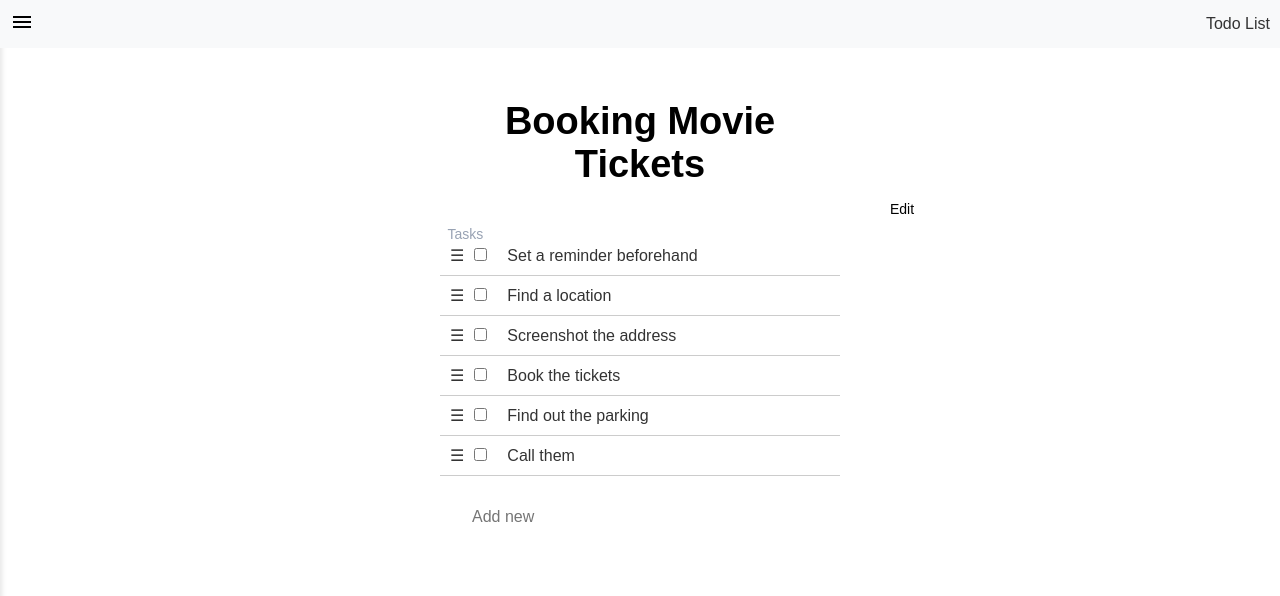
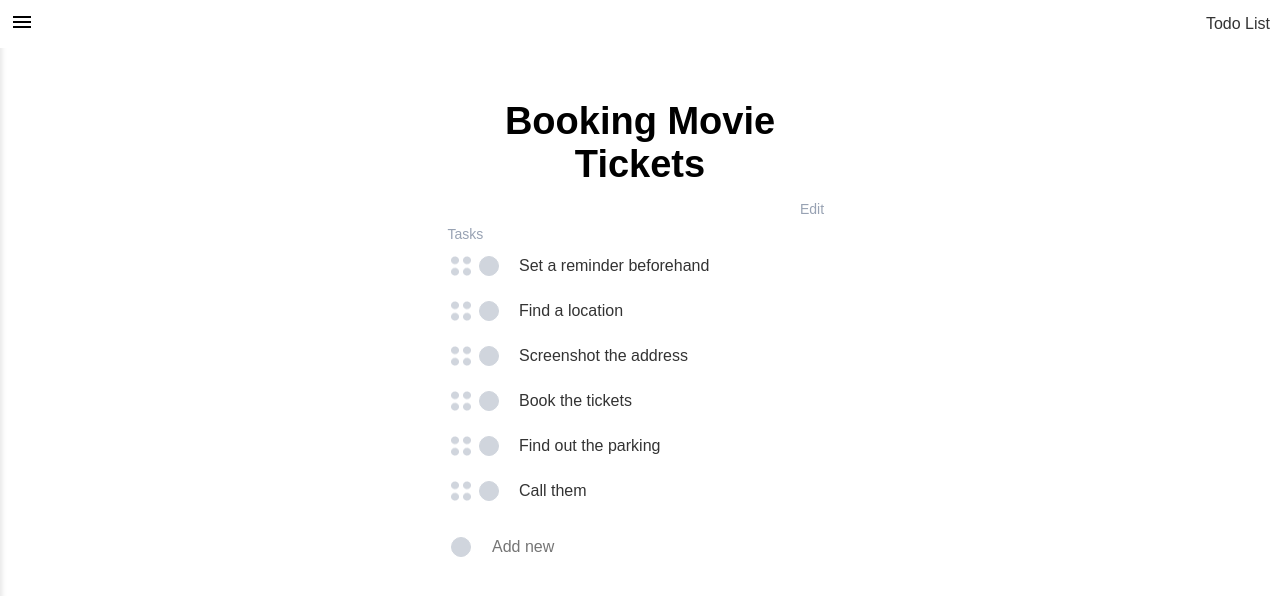
Before and after one commit to alanrochagomes/app-todolist, a React (Create React App) app: page / in a window 1280 px wide. Shown: the top 596 px of the page. Built offline with nearby package versions, Linux system fonts and the light colour scheme.

Commit message:
Projeto Estruturado

```diff
--- a/src/Header.css
+++ b/src/Header.css
@@ -1,5 +1,5 @@
 .header {
-  background-color: #f8f9fa;
+  background-color: #FFFFFF;
   padding: -5px;
   position: fixed;
   top: 0;
@@ -27,7 +27,7 @@
   left: 0;
   width: 250px;
   height: 100%;
-  background-color: #fcfaf8;
+  background-color: #D0D5DD;
   box-shadow: 2px 0 5px rgba(0, 0, 0, 0.1);
   transform: translateX(-100%);
   transition: transform 0.3s ease;
--- a/src/TaskItem.js
+++ b/src/TaskItem.js
@@ -4,6 +4,7 @@ import { FontAwesomeIcon } from "@fortawesome/react-fontawesome";
 import { faComment } from "@fortawesome/free-solid-svg-icons";
 import "./TaskItem.css";
 import TaskDetails from "./CommentList";
+import moveIcon from "./assets/move-icon.png"; // Importe sua imagem PNG aqui
 
 const ItemType = "TODO";
 
@@ -68,7 +69,7 @@ const TaskItem = ({
         onMouseLeave={() => setShowCommentIcon(false)}
       >
         <div className="todo-content">
-          <div className="move-icon">☰</div>
+          <img src={moveIcon} alt="Move Icon" className="move-icon" />
           <div className="todo-checkbox">
             <input
               type="checkbox"
@@ -104,14 +105,9 @@ const TaskItem = ({
             />
           )}
         </div>
-        {isCurrentEditing && (
-          <div className="todo-actions">
-          </div>
-        )}
+        {isCurrentEditing && <div className="todo-actions"></div>}
       </li>
-      {showDetails && (
-        <TaskDetails task={todo} onClose={toggleDetails} />
-      )}
+      {showDetails && <TaskDetails task={todo} onClose={toggleDetails} />}
     </>
   );
 };
--- a/src/taskItem.css
+++ b/src/taskItem.css
@@ -1,43 +1,78 @@
 .todo-item {
   display: flex;
   align-items: center;
-  justify-content: space-between;
   padding: 10px;
-  border-bottom: 1px solid #ccc;
+  background-color: white;
+  border: 1px solid white;
+  border-radius: 4px;
+  margin-bottom: -15px;
+  opacity: 1;
 }
 
 .todo-content {
   display: flex;
   align-items: center;
-  width: 100%;
+  flex-grow: 1;
+}
+
+.todo-checkbox {
+  display: flex;
+  align-items: center;
+  justify-content: center;
+  width: 20px;
+  height: 20px;
+  border-radius: 50%;
+  border: 1px solid #d0d5dd;
+  margin-right: 10px;
+  position: relative;
+  background-color: #d0d5dd;
+}
+
+.todo-checkbox input[type="checkbox"] {
+  opacity: 0;
+  position: absolute;
+  width: 20px;
+  height: 20px;
+  cursor: pointer;
+}
+
+.todo-checkbox input[type="checkbox"]:checked + .custom-checkbox {
+  background-color: #1d2939;
+}
+
+.todo-checkbox .custom-checkbox {
+  width: 20px;
+  height: 20px;
+  border-radius: 50%;
+  background-color: transparent;
 }
 
 .move-icon {
-  cursor: move;
-  margin-right: 10px;
-}
-
-.todo-checkbox {
-  margin-right: 10px;
-}
-
-.custom-checkbox {
-  /* Seu estilo personalizado para o checkbox */
+  width: 20px;
+  height: 20px;
+  margin-right: 8px;
 }
 
 .todo-text {
   flex-grow: 1;
+  font-size: 16px;
+  color: #333;
   cursor: pointer;
+  transition: text-decoration 0.2s ease-in-out;
+  padding: 10px;
 }
 
 .todo-text.completed {
   text-decoration: line-through;
-  color: #999;
+  color: #98a2b3;
 }
 
 .edit-input {
   flex-grow: 1;
-  margin-right: 10px;
+  padding: 10px;
+  font-size: 16px;
+  border: 1px solid #f2f4f7;
+  border-radius: 4px;
 }
 
 .todo-actions {
@@ -45,17 +80,48 @@
   align-items: center;
 }
 
-.remove-title {
-  /* Estilo para o botão de remover */
+.todo-actions button {
+  background: none;
+  border: none;
+  color: #98a2b3;
+  cursor: pointer;
+  font-size: 14px;
+  padding: 0;
+  margin-left: 10px;
 }
 
-.comment-icon {
-  width: 20px;
-  height: 20px;
-  margin-left: 10px;
+.editing-indicator {
+  background-color: #344054;
+  color: #fff;
+  padding: 5px 10px;
+  border: 1px solid #344054;
+  border-radius: 35px;
+  cursor: pointer;
+  font-size: 24px;
+  margin-bottom: 10px; /* Ajuste conforme necessário */
+}
+
+.tasks-title {
+  background: none;
+  border: none;
+  color: #98a2b3;
+  cursor: pointer;
+  margin-left: -100px;
+  font-size: 14px;
+  padding: 10px;
+}
+
+/* Estilo para TaskItem */
+
+.task-item {
+  padding: 10px;
+  border: 1px solid #ddd;
+  border-radius: 8px;
+  background: #fff;
+  margin-bottom: 10px;
   cursor: pointer;
 }
 
-.comment-icon:hover {
-  opacity: 0.8;
+.task-item:hover {
+  background: #f5f5f5;
 }
```
Also changed, not shown: src/assets/move-icon.png (renamed from src/assets/icon.png).
